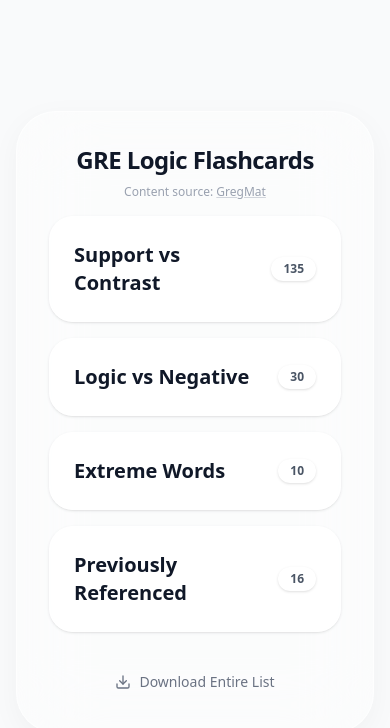
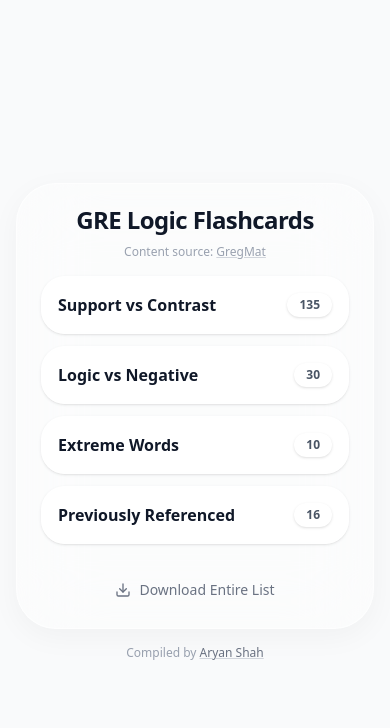
Before and after one commit to AryanShah30/gre-logic-app, a React (Vite) app: page / in a window 390 px wide. Shown: the top 728 px of the page. Built offline with nearby package versions, Linux system fonts and the light colour scheme.

Commit message:
improved responsive ui and added source creator

```diff
--- a/src/App.tsx
+++ b/src/App.tsx
@@ -21,7 +21,7 @@ export default function App() {
   };
 
   return (
-    <div className="min-h-screen bg-gray-50 text-gray-900 font-sans selection:bg-gray-200">
+    <div className="h-dvh overflow-hidden bg-gray-50 text-gray-900 font-sans selection:bg-gray-200 flex flex-col">
       <div className="fixed inset-0 bg-[radial-gradient(ellipse_at_top_right,_var(--tw-gradient-stops))] from-indigo-100 via-gray-50 to-white -z-10" />
 
       {view === 'home' && (
--- a/src/components/Card.tsx
+++ b/src/components/Card.tsx
@@ -23,10 +23,17 @@ export function Card({ word, showExample, status }: CardProps) {
     return 'text-gray-900';
   };
 
+  const getTermSize = () => {
+    const len = word.term.length;
+    if (len > 18) return 'text-2xl md:text-3xl';
+    if (len > 10) return 'text-3xl md:text-4xl';
+    return 'text-4xl md:text-5xl';
+  };
+
   return (
-    <div className={`w-full max-w-md h-72 backdrop-blur-xl rounded-3xl shadow-[0_8px_30px_rgb(0,0,0,0.04)] border flex flex-col items-center justify-center p-8 text-center transition-all duration-500 ${getBgColor()}`}>
+    <div className={`w-full max-w-md h-56 md:h-72 backdrop-blur-xl rounded-3xl shadow-[0_8px_30px_rgb(0,0,0,0.04)] border flex flex-col items-center justify-center p-5 md:p-8 text-center transition-all duration-500 ${getBgColor()}`}>
       {!showExample ? (
-        <h2 className={`text-5xl font-bold tracking-tight transition-colors duration-500 ${getTextColor()}`}>{word.term}</h2>
+        <h2 className={`font-bold tracking-tight transition-colors duration-500 ${getTermSize()} ${getTextColor()}`}>{word.term}</h2>
       ) : (
         <div className="animate-in fade-in zoom-in-95 duration-300 w-full">
           <div className="mb-6">
@@ -45,7 +52,7 @@ export function Card({ word, showExample, status }: CardProps) {
             )}
           </div>
           {word.example && (
-            <p className="text-xl text-gray-600 font-serif italic leading-relaxed">"{word.example}"</p>
+            <p className="text-base md:text-xl text-gray-600 font-serif italic leading-relaxed">"{word.example}"</p>
           )}
         </div>
       )}
--- a/src/components/DeckSelector.tsx
+++ b/src/components/DeckSelector.tsx
@@ -13,8 +13,8 @@ export function DeckSelector({ onSelectMode }: DeckSelectorProps) {
   const referenceCount = wordList.filter(w => w.category === 'Reference').length;
 
   return (
-    <div className="flex flex-col items-center justify-center min-h-screen w-full px-4 py-8 relative">
-      <div className="w-full max-w-md bg-white/40 backdrop-blur-2xl p-8 rounded-[2.5rem] shadow-[0_8px_30px_rgb(0,0,0,0.04)] border border-white/60 flex flex-col space-y-4 relative z-10">
+    <div className="flex-1 flex flex-col items-center justify-center w-full px-4 py-4 relative overflow-hidden">
+      <div className="w-full max-w-md bg-white/40 backdrop-blur-2xl px-6 py-5 md:px-8 md:py-8 rounded-[2.5rem] shadow-[0_8px_30px_rgb(0,0,0,0.04)] border border-white/60 flex flex-col space-y-3 md:space-y-4 relative z-10">
 
         <div className="text-center mb-4">
           <h2 className="text-2xl font-bold text-gray-900 tracking-tight">GRE Logic Flashcards</h2>
@@ -35,10 +35,10 @@ export function DeckSelector({ onSelectMode }: DeckSelectorProps) {
             ReactGA.event({ category: 'Quiz', action: 'deck_selected', label: 'Support vs Contrast' });
             onSelectMode('SupportContrast');
           }}
-          className="w-full group bg-white/70 backdrop-blur-md p-6 rounded-3xl shadow-sm border border-white/40 hover:scale-[1.02] active:scale-[0.98] transition-all duration-300 text-left"
+          className="w-full group bg-white/70 backdrop-blur-md p-4 md:p-6 rounded-3xl shadow-sm border border-white/40 hover:scale-[1.02] active:scale-[0.98] transition-all duration-300 text-left"
         >
           <div className="flex justify-between items-center">
-            <h3 className="font-bold text-xl text-gray-900">Support vs Contrast</h3>
+            <h3 className="font-bold text-base md:text-xl text-gray-900">Support vs Contrast</h3>
             <span className="px-3 py-1 rounded-full bg-white text-xs font-bold text-gray-600 shadow-sm transition-colors">{supportCount}</span>
           </div>
         </button>
@@ -48,10 +48,10 @@ export function DeckSelector({ onSelectMode }: DeckSelectorProps) {
             ReactGA.event({ category: 'Quiz', action: 'deck_selected', label: 'Logic vs Negative' });
             onSelectMode('LogicNegative');
           }}
-          className="w-full group bg-white/70 backdrop-blur-md p-6 rounded-3xl shadow-sm border border-white/40 hover:scale-[1.02] active:scale-[0.98] transition-all duration-300 text-left"
+          className="w-full group bg-white/70 backdrop-blur-md p-4 md:p-6 rounded-3xl shadow-sm border border-white/40 hover:scale-[1.02] active:scale-[0.98] transition-all duration-300 text-left"
         >
           <div className="flex justify-between items-center">
-            <h3 className="font-bold text-xl text-gray-900">Logic vs Negative</h3>
+            <h3 className="font-bold text-base md:text-xl text-gray-900">Logic vs Negative</h3>
             <span className="px-3 py-1 rounded-full bg-white text-xs font-bold text-gray-600 shadow-sm transition-colors">{logicCount}</span>
           </div>
         </button>
@@ -61,10 +61,10 @@ export function DeckSelector({ onSelectMode }: DeckSelectorProps) {
             ReactGA.event({ category: 'Quiz', action: 'deck_selected', label: 'Extreme Words' });
             onSelectMode('Extreme');
           }}
-          className="w-full group bg-white/70 backdrop-blur-md p-6 rounded-3xl shadow-sm border border-white/40 hover:scale-[1.02] active:scale-[0.98] transition-all duration-300 text-left"
+          className="w-full group bg-white/70 backdrop-blur-md p-4 md:p-6 rounded-3xl shadow-sm border border-white/40 hover:scale-[1.02] active:scale-[0.98] transition-all duration-300 text-left"
         >
           <div className="flex justify-between items-center">
-            <h3 className="font-bold text-xl text-gray-900">Extreme Words</h3>
+            <h3 className="font-bold text-base md:text-xl text-gray-900">Extreme Words</h3>
             <span className="px-3 py-1 rounded-full bg-white text-xs font-bold text-gray-600 shadow-sm transition-colors">{extremeCount}</span>
           </div>
         </button>
@@ -74,10 +74,10 @@ export function DeckSelector({ onSelectMode }: DeckSelectorProps) {
             ReactGA.event({ category: 'Quiz', action: 'deck_selected', label: 'Previously Referenced' });
             onSelectMode('Reference');
           }}
-          className="w-full group bg-white/70 backdrop-blur-md p-6 rounded-3xl shadow-sm border border-white/40 hover:scale-[1.02] active:scale-[0.98] transition-all duration-300 text-left"
+          className="w-full group bg-white/70 backdrop-blur-md p-4 md:p-6 rounded-3xl shadow-sm border border-white/40 hover:scale-[1.02] active:scale-[0.98] transition-all duration-300 text-left"
         >
           <div className="flex justify-between items-center">
-            <h3 className="font-bold text-xl text-gray-900">Previously Referenced</h3>
+            <h3 className="font-bold text-base md:text-xl text-gray-900">Previously Referenced</h3>
             <span className="px-3 py-1 rounded-full bg-white text-xs font-bold text-gray-600 shadow-sm transition-colors">{referenceCount}</span>
           </div>
         </button>
@@ -93,6 +93,17 @@ export function DeckSelector({ onSelectMode }: DeckSelectorProps) {
           </a>
         </div>
       </div>
+      <p className="mt-4 text-xs text-gray-400 text-center">
+        Compiled by{' '}
+        <a
+          href="https://www.linkedin.com/in/aryanashah/"
+          target="_blank"
+          rel="noopener noreferrer"
+          className="text-gray-500 hover:text-gray-800 underline decoration-gray-300 transition-colors font-medium"
+        >
+          Aryan Shah
+        </a>
+      </p>
     </div>
   );
 }
```
Also changed, not shown: src/components/Quiz.tsx (+19 -17 lines).
